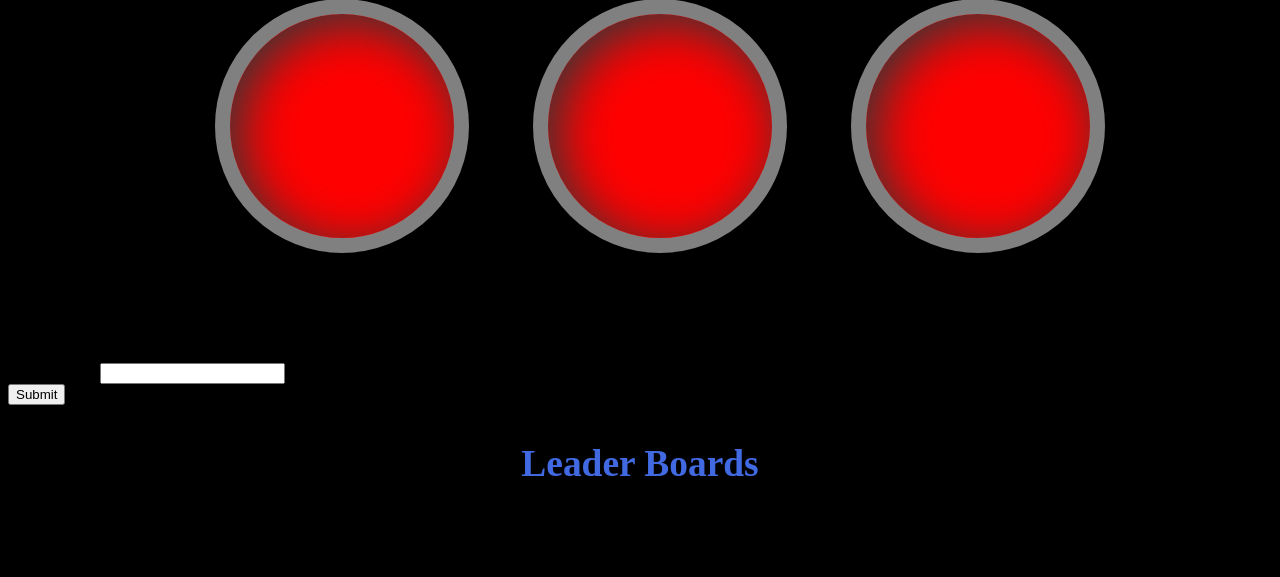
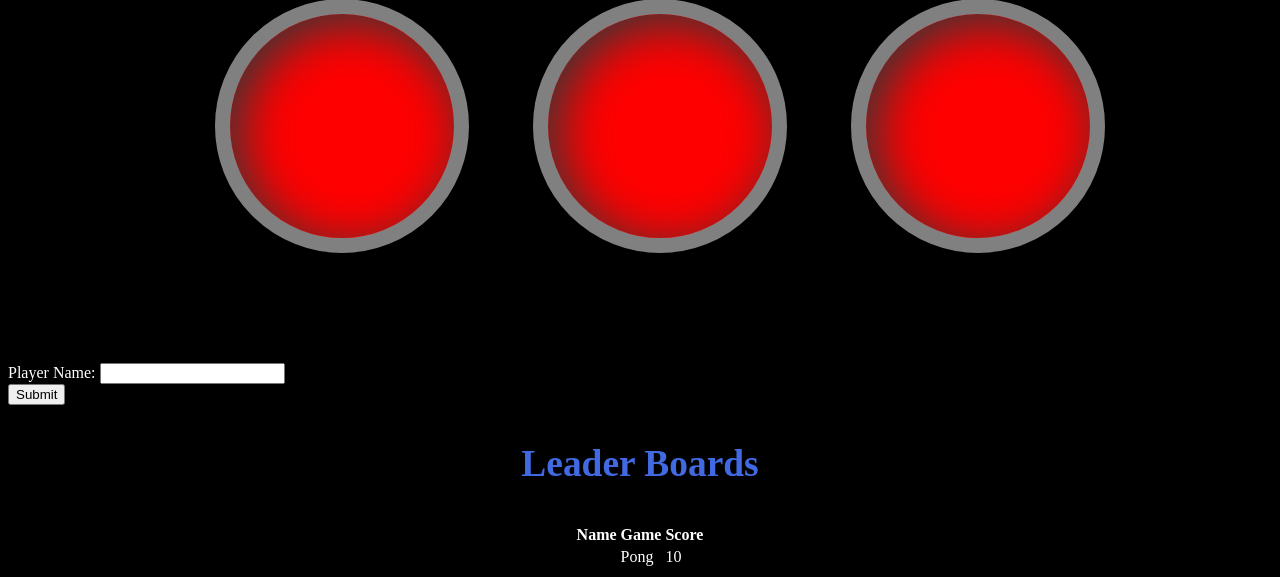
Before and after one commit to xengxiong21/PhaserProject, a PHP site: page / in a window 1280 px wide. Shown: the part 765-1342 px from the top of the page. Before the commit the page ends 1241 px from the top, so only its background shows below. Run offline with PHP 8.4, Linux system fonts and the light colour scheme; tables that the repository leaves empty or names only in its code hold one stand-in row (values such as "Sample post"); data that the repository does not hold is empty.

Commit message:
pull and display database into a table

```diff
--- a/css/styles.css
+++ b/css/styles.css
@@ -124,3 +124,21 @@
 	text-align: center;
 	font-size: 2rem;
 }
+
+label {
+    color: #fff;
+
+}
+
+.topScorez {
+    color: #fff;
+}
+
+.scorez {
+    color: #fff;
+}
+
+table {
+    margin-left: auto;
+    margin-right: auto;
+}
--- a/index.php
+++ b/index.php
@@ -24,16 +24,12 @@
             }
         }
 
+        require 'dbConnect.php';
+
         $submitPressed = sanitize('submit');
 
         if(isset($submitPressed)) {
             $playerName = sanitize('name');
-
-            echo '<h3>First name:' . $playerName . '</h3>';
-
-
-
-        require 'dbConnect.php';
 
             try  {
                 $pdo->beginTransaction();
@@ -42,13 +38,16 @@
 
                 $s->execute([$playerName]);
                 $pdo->commit();
+
             } catch (PDOException $ex) {
                 $pdo->rollback();
                 throw $ex;
 
             }
+
+//            unset($_POST['submit']); // not working
+
         }
-
 
       ?>
 	<header>
@@ -62,11 +61,9 @@
               </div>
             </div>
 
-			<img src="../images/phaserLogo.png" alt="Phaser and Friends" width="372px" height="224px">
+			<img src="images/phaserLogo.png" alt="Phaser and Friends" width="372px" height="224px">
 			<p>Games so simple you'd think they were made by students</p>
         </header>
-
-
 
         <nav id="games">
             <ul class="games">
@@ -92,6 +89,41 @@
 			<h3>Leader Boards</h3>
 		</div>
 
+
+
+     <table>
+         <tr class="topScorez">
+              <th>Name</th>
+              <th>Game</th>
+              <th>Score</th>
+        </tr>
+
+      <?php
+
+      $queryScores = "SELECT * FROM player_scores";
+      $queryPongScore = callQuery($pdo, $queryScores);
+
+      while ($pongScore = $queryPongScore->fetch()) {
+          $pongScorez = $pongScore['pong_score'];
+          $pongPlayer = $pongScore['playerName'];
+
+          ?>
+
+        <tr class="scorez">
+            <td><?=  $pongPlayer ?></td>
+            <td>Pong</td>
+            <td><?=  $pongScorez ?></td>
+        </tr>
+
+
+        <?php
+      }
+
+      ?>
+
+
+     </table>
+
         <script src="js/mainPage.js"></script>
   </body>
 </html>
```
